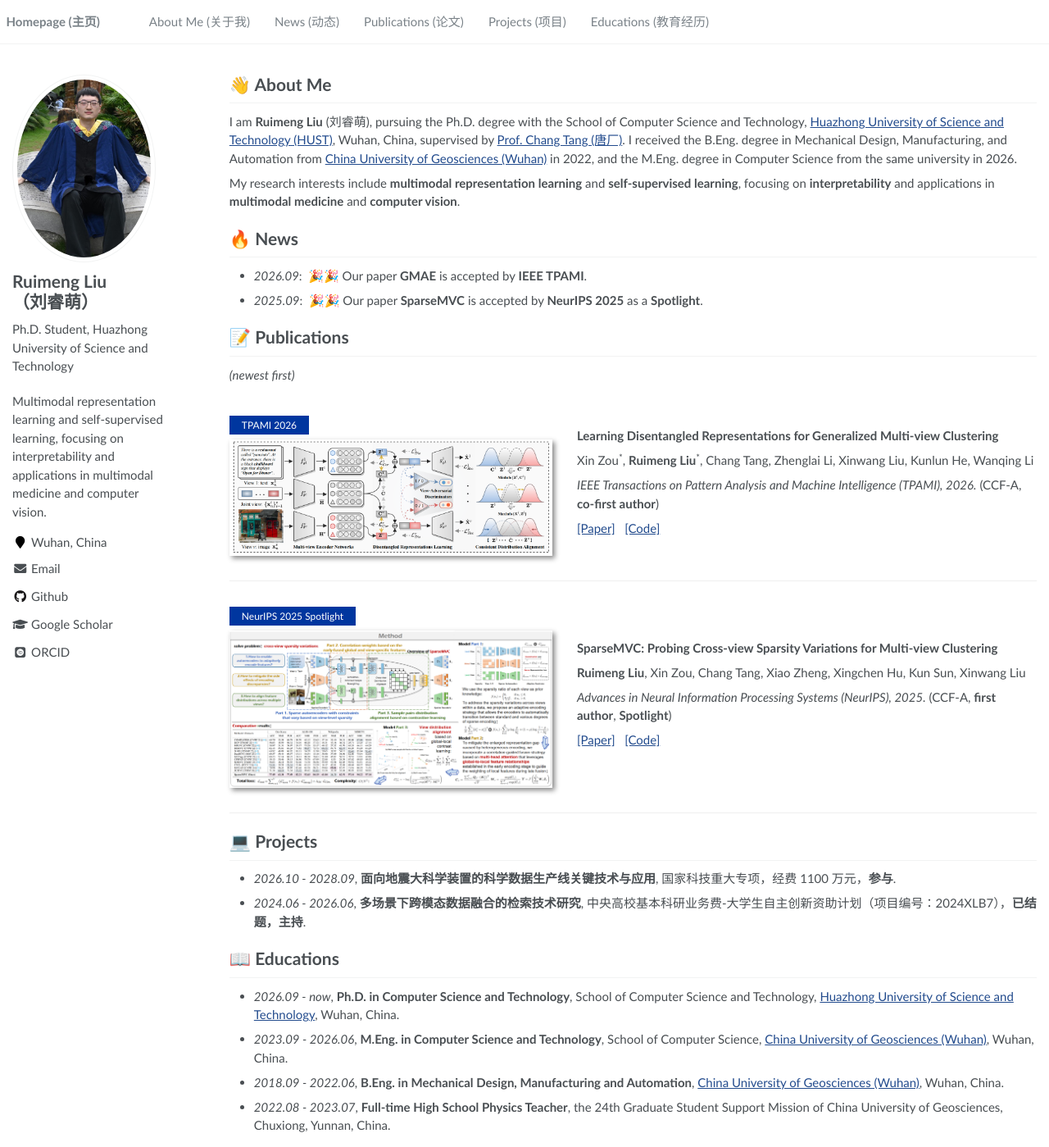
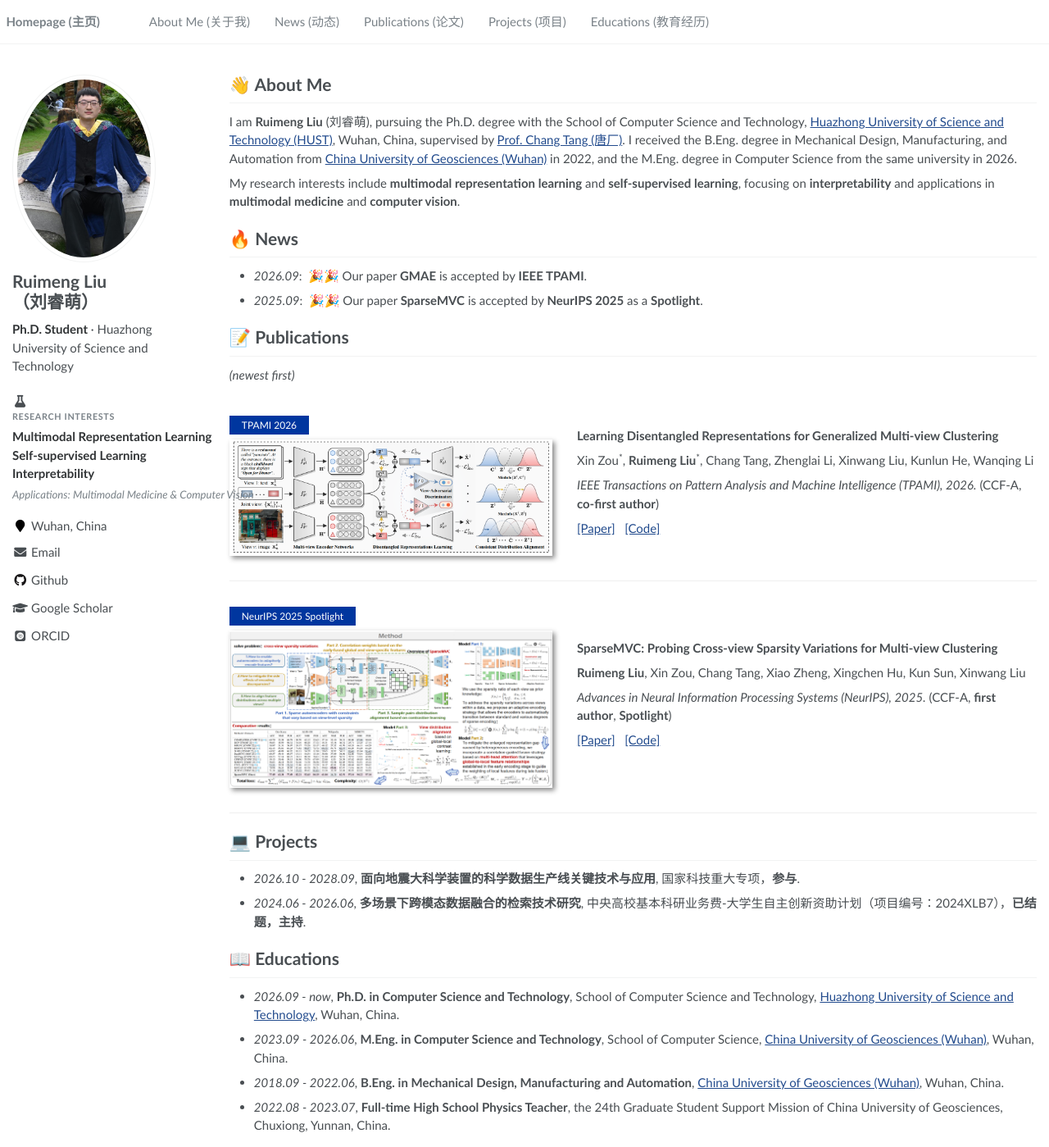
Before and after one commit to cleste-pome/cleste-pome.github.io, a Jekyll site: the page built from _pages/about.md, in a window 1280 px wide and 1399 px high. Shown: the whole window at 82% size. Built offline with Jekyll 4.4.1, drawn with Linux system fonts in a browser that asks for light colours; some web fonts are replaced.

Commit message:
Redesign sidebar research block with labels and emphasis; drop funding amounts

```diff
--- a/_config.yml
+++ b/_config.yml
@@ -25,7 +25,11 @@ author:
   name_display     : "Ruimeng Liu<br>（刘睿萌）"  # 侧边栏显示：英文名与中文名分两行
   # 头像：3:4 竖版裁剪，原图见仓库根目录（已加入 .gitignore，不会上传）
   avatar           : "images/avatar.jpg"
-  bio              : "Ph.D. Student, Huazhong University of Science and Technology"
+  bio              : "<strong>Ph.D. Student</strong> &middot; Huazhong University of Science and Technology"
+  # 侧边栏"研究方向"区块（支持 HTML）
+  research_label   : "Research Interests"
+  research         : "<strong>Multimodal Representation Learning</strong><br><strong>Self-supervised Learning</strong><br><strong>Interpretability</strong>"
+  research_app     : "Applications: Multimodal Medicine &amp; Computer Vision"
   location         : "Wuhan, China"
   employer         :
   pubmed           :
--- a/_includes/author-profile.html
+++ b/_includes/author-profile.html
@@ -16,8 +16,17 @@
   <div class="author__urls-wrapper">
     <!-- <button class="btn btn--inverse">More Info & Contact</button> -->
     <ul class="author__urls social-icons">
-      {% if site.description %}
-        <li><div style="white-space: normal; margin-bottom: 1em;">{{ site.description }}</div></li>
+      {% if author.research %}
+        <li class="author__research">
+          <i class="fas fa-fw fa-flask" aria-hidden="true"></i>
+          <div>
+            <span class="author__research-label">{{ author.research_label | default: "Research" }}</span>
+            <div class="author__research-list">{{ author.research }}</div>
+            {% if author.research_app %}
+              <div class="author__research-app">{{ author.research_app }}</div>
+            {% endif %}
+          </div>
+        </li>
       {% endif %}
       {% if author.location %}
         <li><i class="fa fa-fw fa-map-marker" aria-hidden="true"></i> {{ author.location }}</li>
--- a/_pages/about.md
+++ b/_pages/about.md
@@ -84,7 +84,7 @@ Xin Zou<sup>*</sup>, **Ruimeng Liu**<sup>*</sup>, Chang Tang, Zhenglai Li, Xinwa
 
 # 💻 Projects
 
-- *2026.10 - 2028.09*, **面向地震大科学装置的科学数据生产线关键技术与应用**, 国家科技重大专项，经费 1100 万元，**参与**.
+- *2026.10 - 2028.09*, **面向地震大科学装置的科学数据生产线关键技术与应用**, 国家科技重大专项，**参与**.
 - *2024.06 - 2026.06*, **多场景下跨模态数据融合的检索技术研究**, 中央高校基本科研业务费-大学生自主创新资助计划（项目编号：2024XLB7），**已结题，主持**.
 
 <!-- TODO(小萌老师): 还有别的项目就按上面格式加 -->
--- a/_sass/_sidebar.scss
+++ b/_sass/_sidebar.scss
@@ -143,6 +143,43 @@
     margin-top: 10px;
     margin-bottom: 20px;
   }
+
+  strong {
+    color: $darker-gray;
+    font-weight: 700;
+  }
+}
+
+// 侧边栏：研究方向区块
+.author__research {
+  white-space: normal;
+  margin-bottom: 1.1em;
+  line-height: 1.55;
+
+  .author__research-label {
+    display: block;
+    font-weight: 700;
+    text-transform: uppercase;
+    letter-spacing: .06em;
+    font-size: .72em;
+    color: $gray;
+    margin-bottom: .45em;
+  }
+
+  .author__research-list {
+    strong {
+      color: $darker-gray;
+      font-weight: 700;
+    }
+  }
+
+  .author__research-app {
+    display: block;
+    margin-top: .4em;
+    font-size: .88em;
+    font-style: italic;
+    color: $gray;
+  }
 }
 
 .author__urls-wrapper {
```
